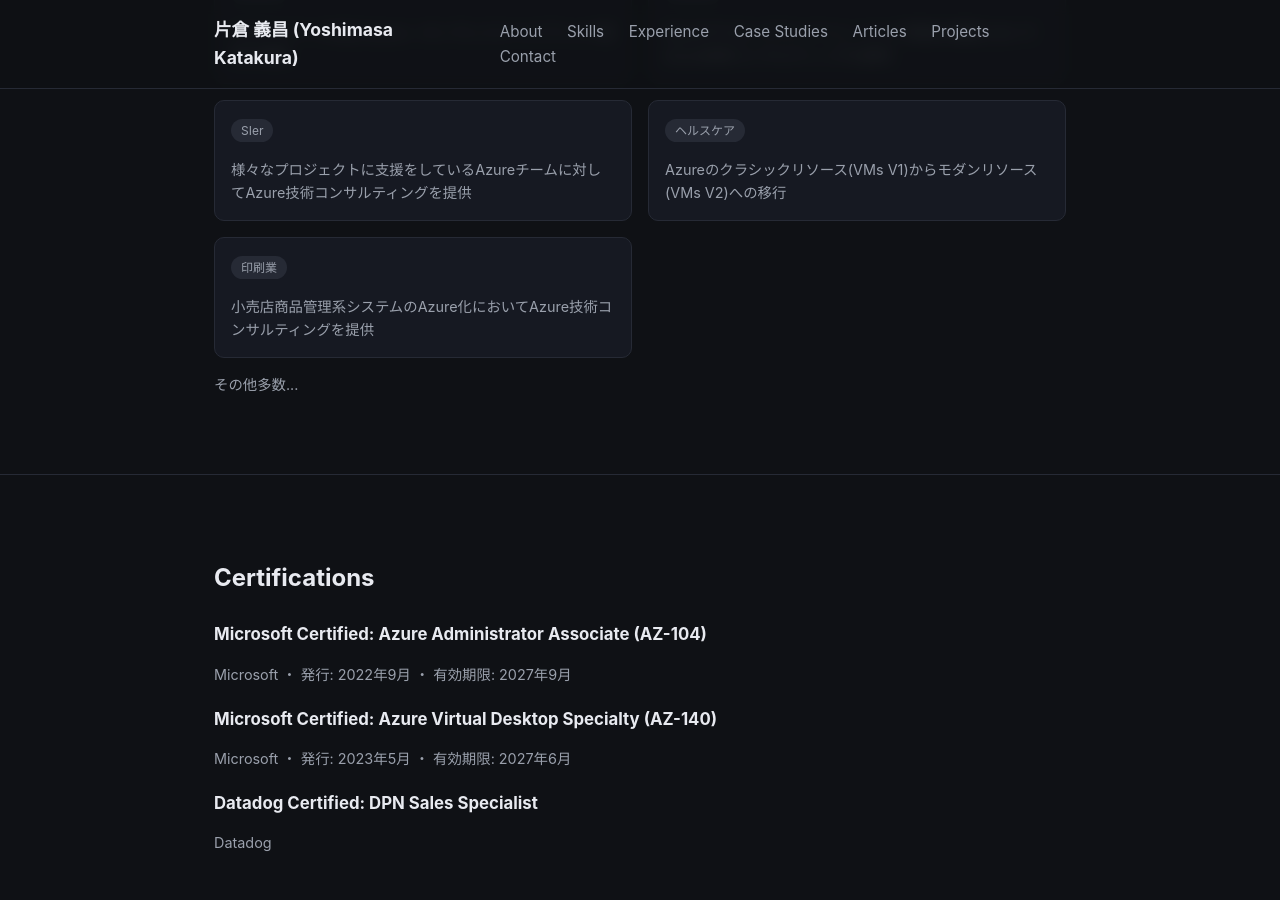
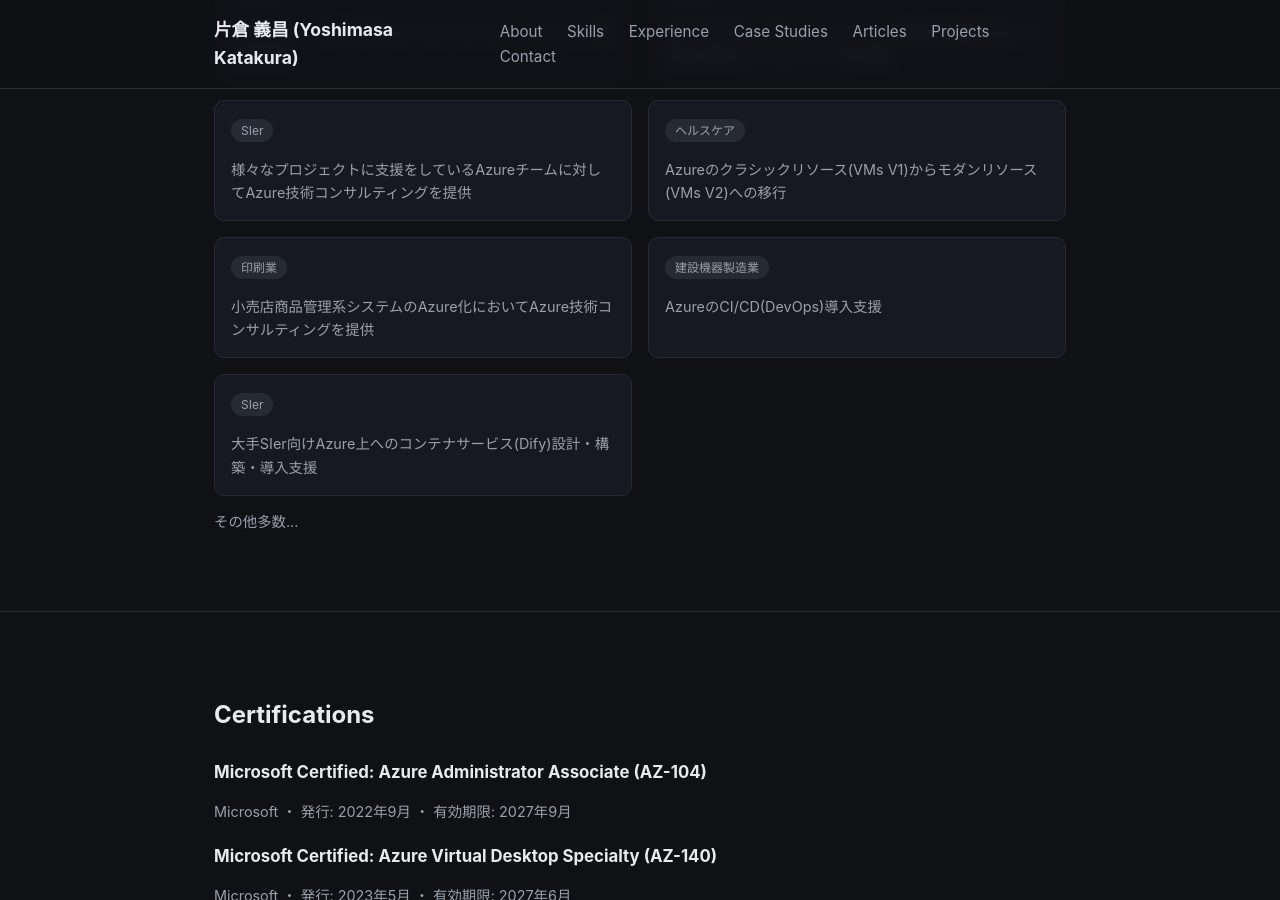
Before and after one commit to katakura/katakura.github.io, a Jekyll site: the page built from index.html, in a window 1280 px wide and 900 px high, scrolled down 3390 px. Built offline with Jekyll 4.4.1, drawn with Linux system fonts in a browser that asks for light colours.

Commit message:
Add CI/CD and Dify container service engagements

```diff
--- a/_data/engagements.yml
+++ b/_data/engagements.yml
@@ -33,3 +33,7 @@
   description: "Azureのクラシックリソース(VMs V1)からモダンリソース(VMs V2)への移行"
 - industry: "印刷業"
   description: "小売店商品管理系システムのAzure化においてAzure技術コンサルティングを提供"
+- industry: "建設機器製造業"
+  description: "AzureのCI/CD(DevOps)導入支援"
+- industry: "SIer"
+  description: "大手SIer向けAzure上へのコンテナサービス(Dify)設計・構築・導入支援"
```
